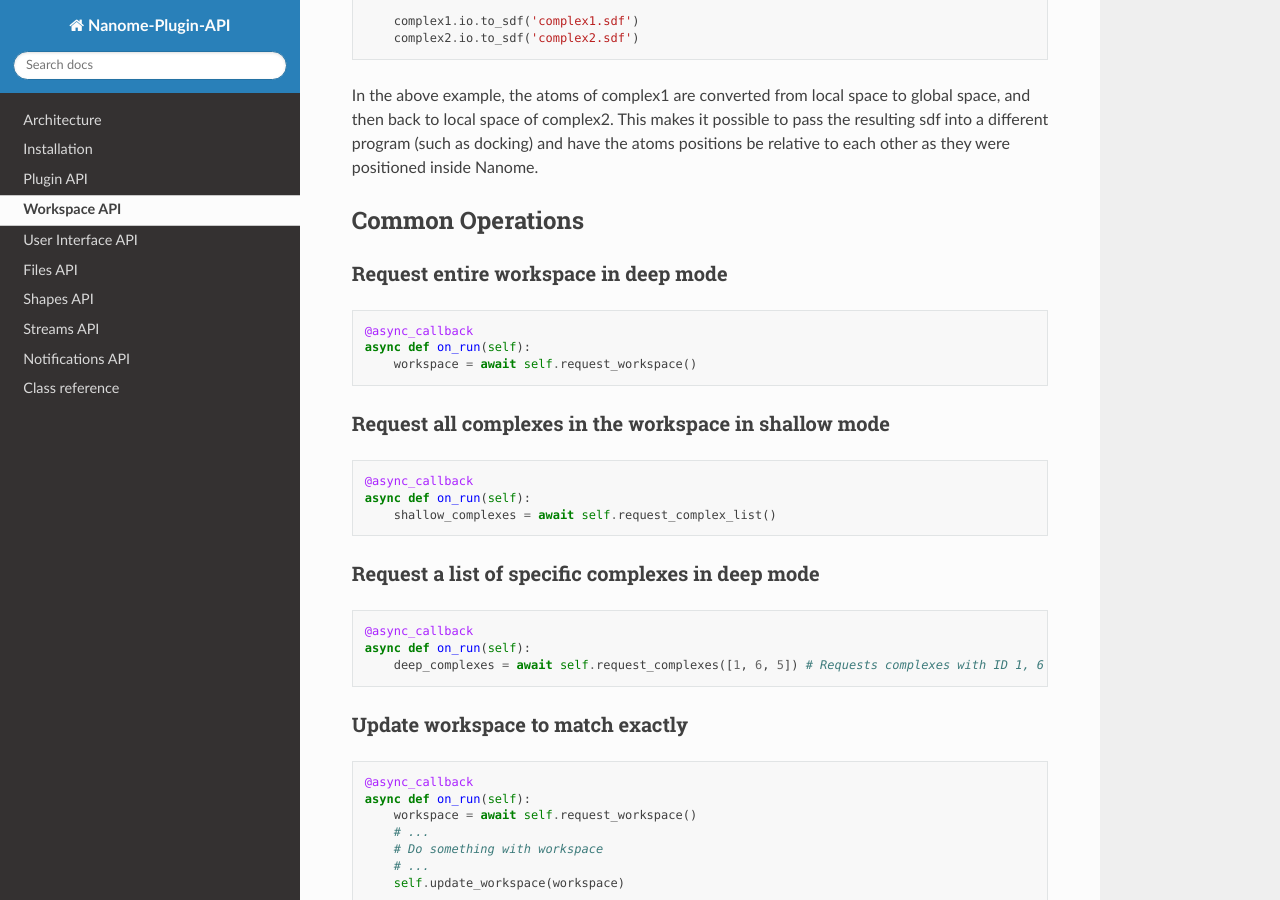
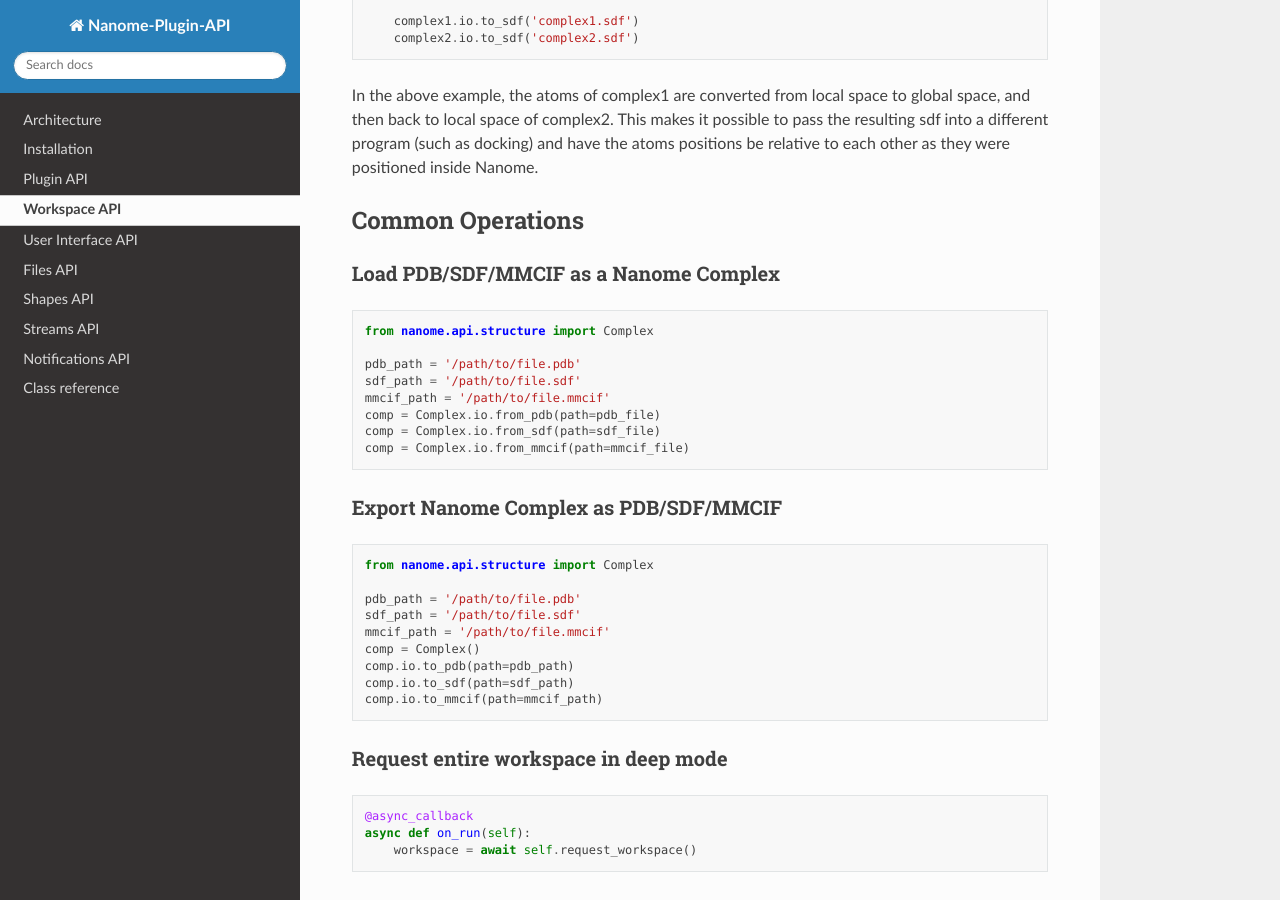
Before and after one commit to nanome-ai/nanome-lib, a Sphinx documentation site: the page built from doc/source/workspace.rst, in a window 1280 px wide and 900 px high, scrolled down 1771 px. Built offline with Sphinx 7.4.7 and the Read the Docs theme 2.0.0, drawn with Linux system fonts in a browser that asks for light colours; pages that are not in the unit, such as notebooks, are missing from menus.

Commit message:
add docs for how to load/export complexes to file formats

```diff
--- a/doc/source/workspace.rst
+++ b/doc/source/workspace.rst
@@ -87,6 +87,35 @@ to each other as they were positioned inside Nanome.
 *****************
 Common Operations
 *****************
+
+Load PDB/SDF/MMCIF as a Nanome Complex
+================================
+.. code-block:: python
+
+    from nanome.api.structure import Complex
+
+    pdb_path = '/path/to/file.pdb'
+    sdf_path = '/path/to/file.sdf'
+    mmcif_path = '/path/to/file.mmcif'
+    comp = Complex.io.from_pdb(path=pdb_file)
+    comp = Complex.io.from_sdf(path=sdf_file)
+    comp = Complex.io.from_mmcif(path=mmcif_file)
+
+
+Export Nanome Complex as PDB/SDF/MMCIF
+================================
+.. code-block:: python
+
+    from nanome.api.structure import Complex
+
+    pdb_path = '/path/to/file.pdb'
+    sdf_path = '/path/to/file.sdf'
+    mmcif_path = '/path/to/file.mmcif'
+    comp = Complex()
+    comp.io.to_pdb(path=pdb_path)
+    comp.io.to_sdf(path=sdf_path)
+    comp.io.to_mmcif(path=mmcif_path)
+
 
 Request entire workspace in deep mode
 =====================================
```
Also changed, not shown: README.md (+4 -0 lines).
